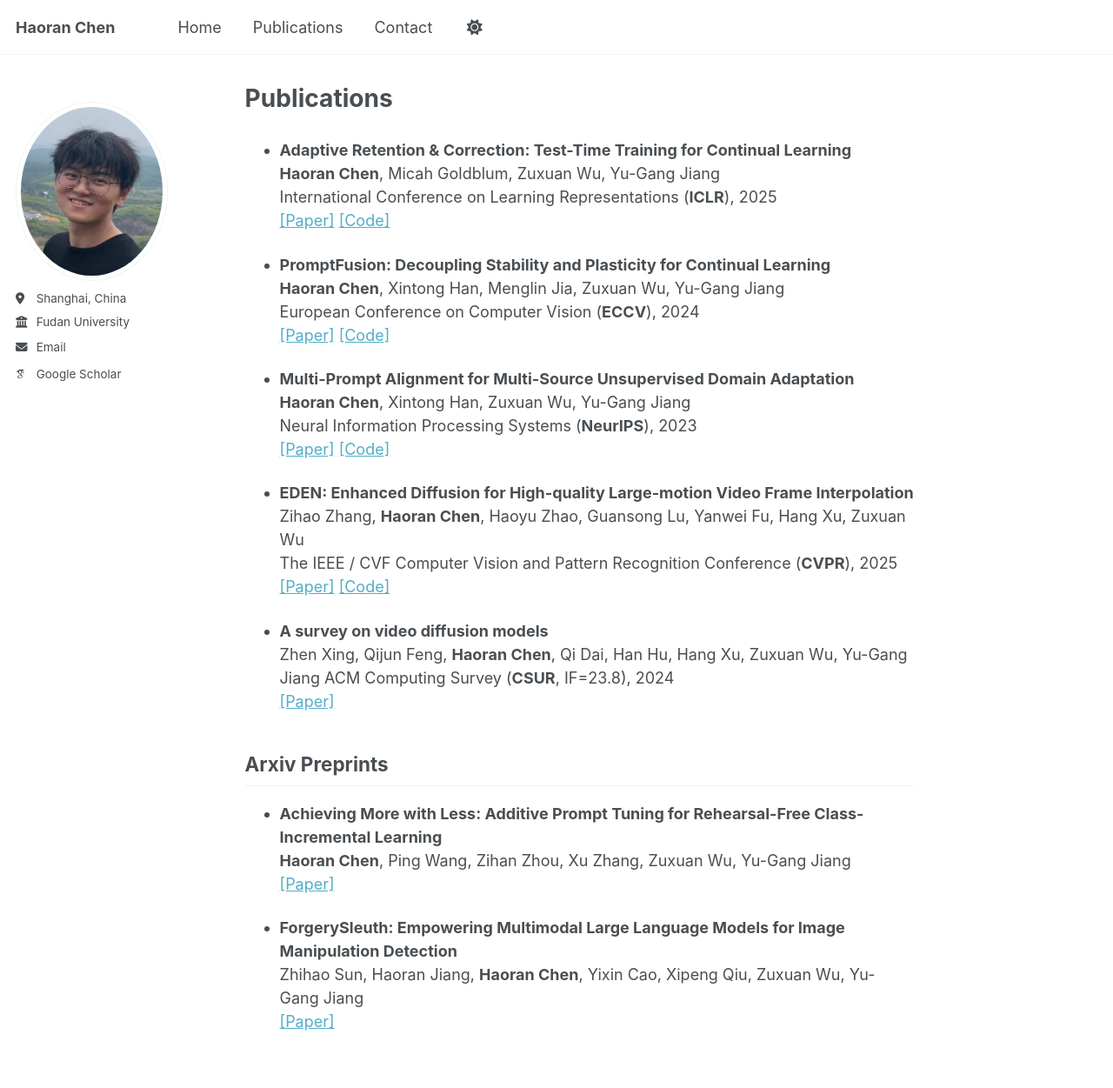
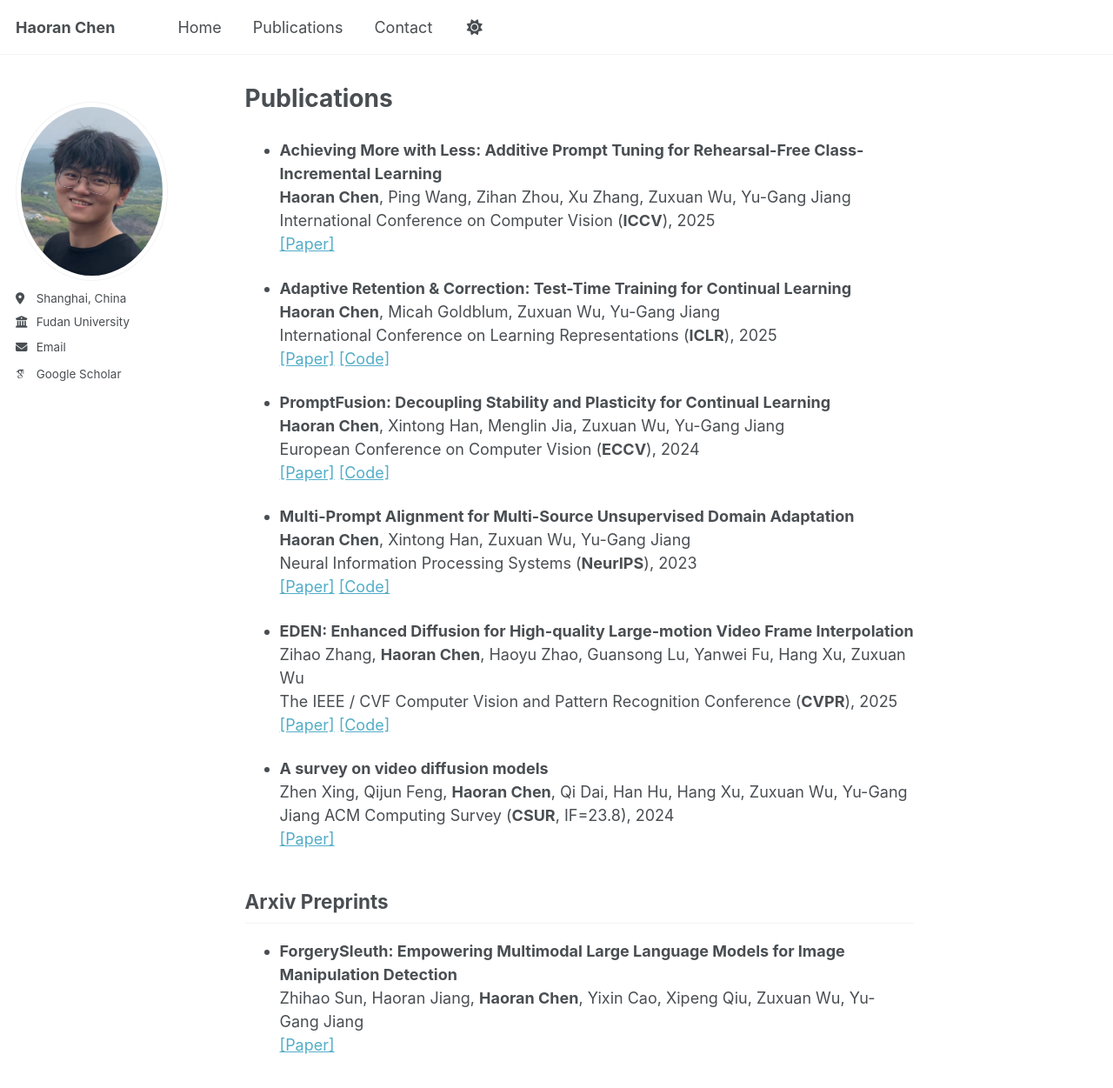
Before and after one commit to HaoranChen/haoranchen.github.io, a Jekyll site: the page built from _pages/publications.md, in a window 1280 px wide and 1400 px high. Shown: the top 1251 px of the window at 87% size. Built offline with Jekyll 4.4.1, drawn with Linux system fonts in a browser that asks for light colours; some web fonts are replaced; part of the change alters nothing that is shown.

Commit message:
Update publications.md

```diff
--- a/_pages/publications.md
+++ b/_pages/publications.md
@@ -4,6 +4,11 @@ title: "Publications"
 permalink: /publications/
 author_profile: true
 ---
+
+- **Achieving More with Less: Additive Prompt Tuning for Rehearsal-Free Class-Incremental Learning**
+  **Haoran Chen**, Ping Wang, Zihan Zhou, Xu Zhang, Zuxuan Wu, Yu-Gang Jiang
+  International Conference on Computer Vision (**ICCV**), 2025
+  [\[Paper\]](https://arxiv.org/abs/2503.07979)
 
 - **Adaptive Retention & Correction: Test-Time Training for Continual Learning**
   **Haoran Chen**, Micah Goldblum, Zuxuan Wu, Yu-Gang Jiang
@@ -40,11 +45,6 @@ author_profile: true
 
 ## Arxiv Preprints
 
-- **Achieving More with Less: Additive Prompt Tuning for Rehearsal-Free Class-Incremental Learning**
-  **Haoran Chen**, Ping Wang, Zihan Zhou, Xu Zhang, Zuxuan Wu, Yu-Gang Jiang
-  [\[Paper\]](https://arxiv.org/abs/2503.07979)
-
-
 - **ForgerySleuth: Empowering Multimodal Large Language Models for Image Manipulation Detection**
   Zhihao Sun, Haoran Jiang, **Haoran Chen**, Yixin Cao, Xipeng Qiu, Zuxuan Wu, Yu-Gang Jiang
   [\[Paper\]](https://arxiv.org/abs/2411.19466)
```
